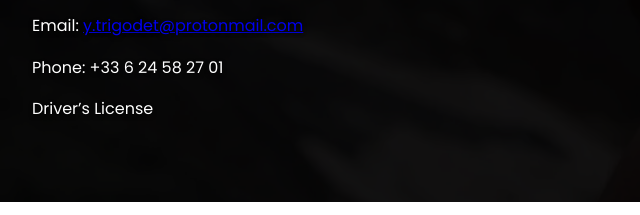
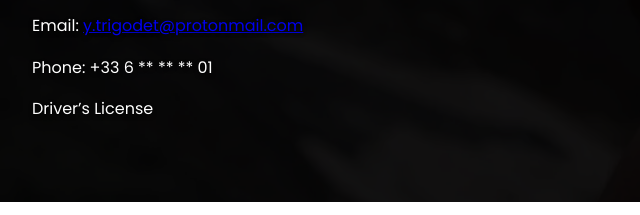
Before and after one commit to Yaktrig/cvenligne, a plain HTML site: page index.html in a window 1280 px wide. Shown: the part 443-658 px from the top of the page, 0-640 px from the left. Drawn offline with Linux system fonts and the light colour scheme.

Commit message:
Update index.html

```diff
--- a/index.html
+++ b/index.html
@@ -28,7 +28,7 @@
             <h2>Details</h2>
             <p>Address: 17 rue Dupont de l’Eure, Paris 20</p>
             <p>Email: <a href="mailto:y.trigodet@protonmail.com">y.trigodet@protonmail.com</a></p>
-            <p>Phone: +33 6 24 58 27 01</p>
+            <p>Phone: +33 6 ** ** ** 01</p>
             <p>Driver’s License</p>
 
         </section>
```
